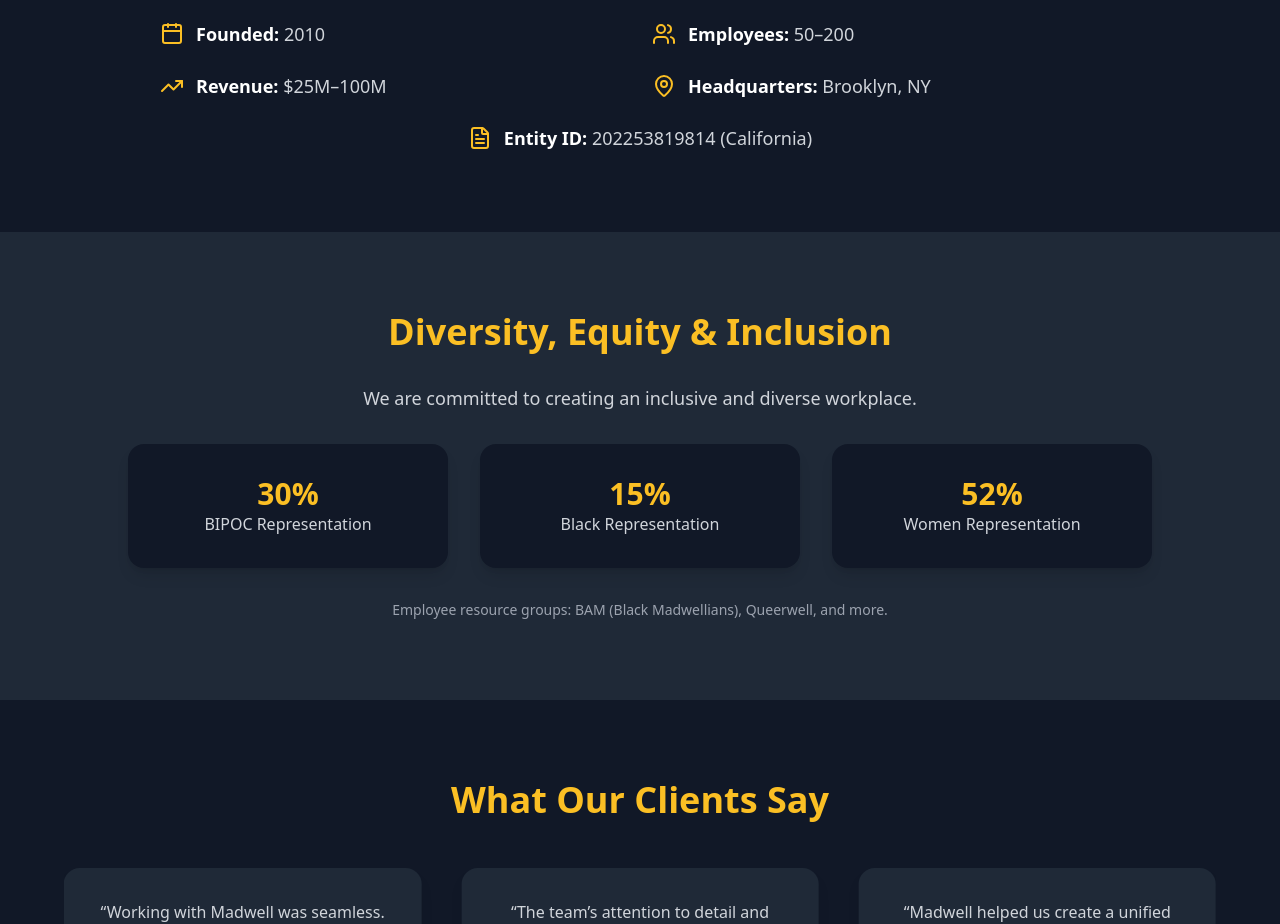
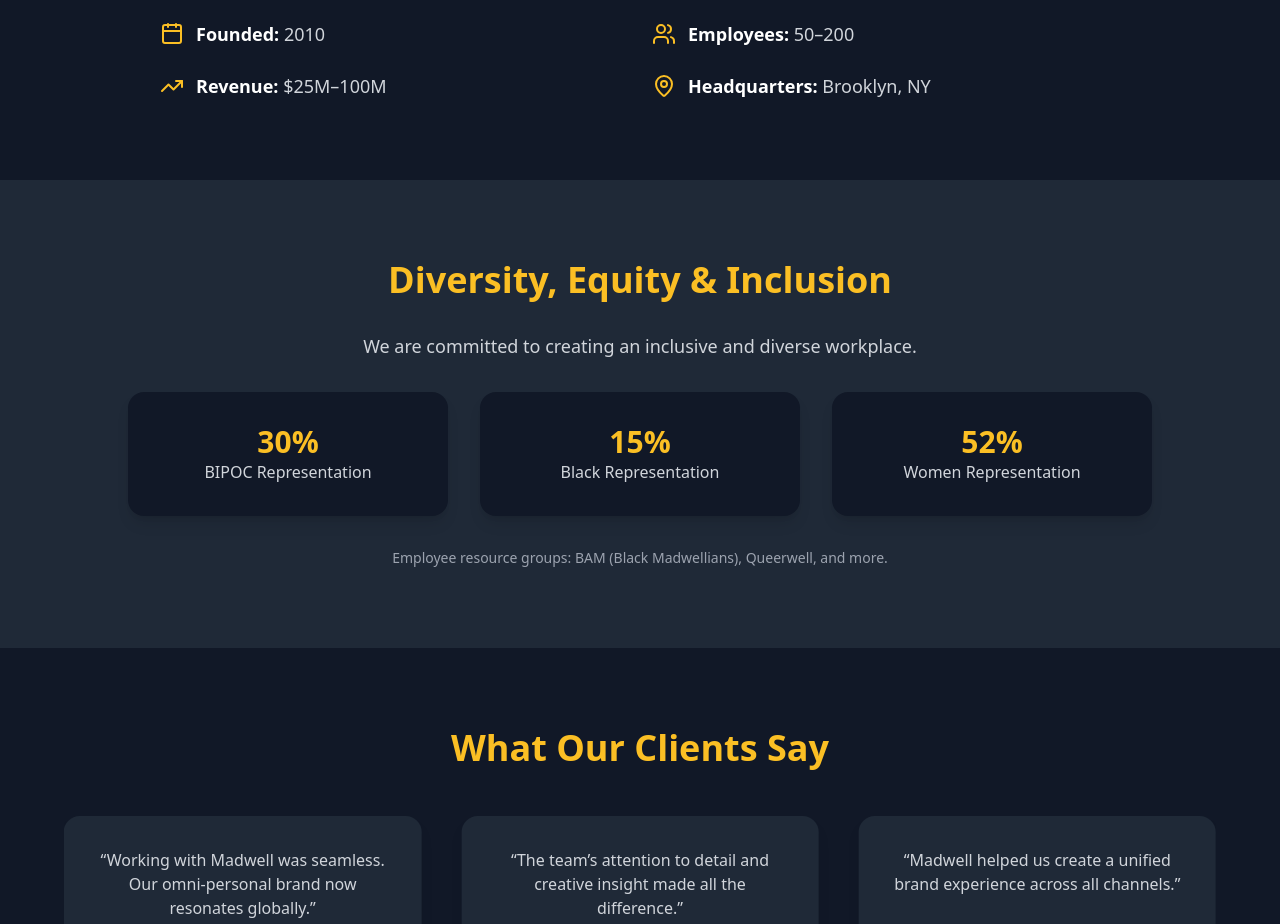
Before and after one commit to alphaoracleai/madwell.llc, a plain HTML site: page index.html in a window 1280 px wide. Shown: the part 1440-2364 px from the top of the page. Drawn offline with nearby package versions, Linux system fonts and the light colour scheme.

Commit message:
Update index.html

```diff
--- a/index.html
+++ b/index.html
@@ -208,10 +208,7 @@
         <i data-lucide="map-pin" class="text-amber-400" width="24" height="24"></i>
         <p><strong class="text-white">Headquarters:</strong> Brooklyn, NY</p>
       </div>
-      <div class="flex items-center gap-3 md:col-span-2 justify-center">
-        <i data-lucide="file-text" class="text-amber-400" width="24" height="24"></i>
-        <p><strong class="text-white">Entity ID:</strong> 202253819814 (California)</p>
-      </div>
+
     </div>
   </section>
 
```
